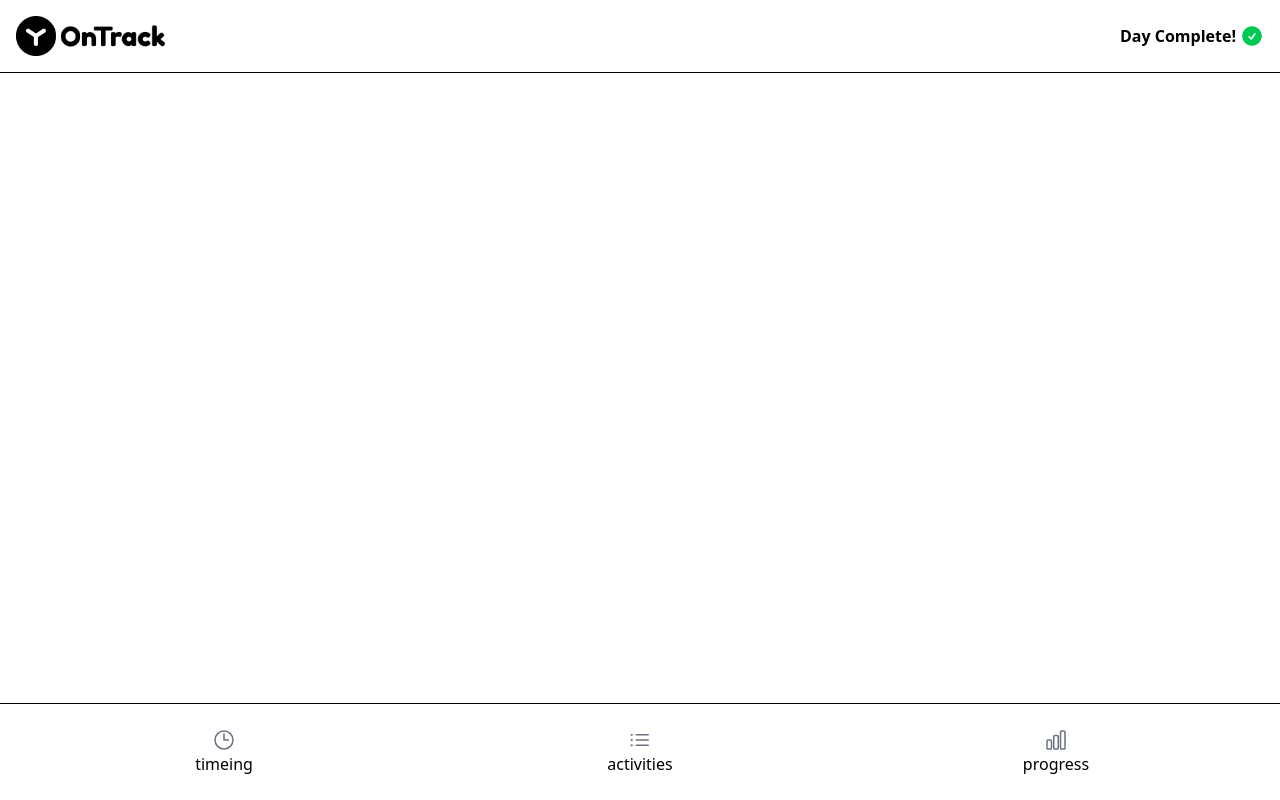
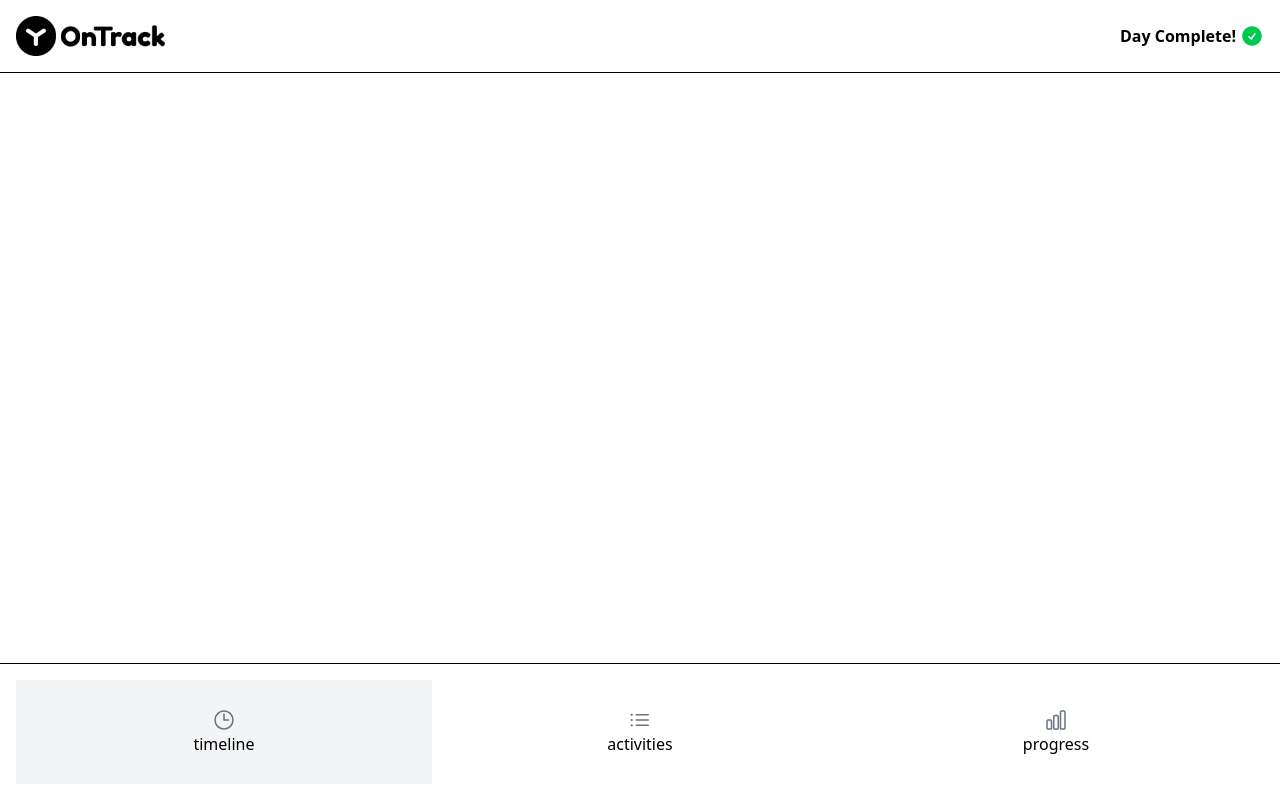
Before and after one commit to asylbekuly/ToDoList-App-Vue3, a Vue app: page / in a window 1280 px wide. Built offline with nearby package versions, Linux system fonts and the light colour scheme.

Commit message:
added the reactive variable

```diff
--- a/src/components/NavItem.vue
+++ b/src/components/NavItem.vue
@@ -1,7 +1,7 @@
 <template>
   <li class="flex-1">
-    <a class="flex flex-col items-center p-2">
-        <slot> </slot>
+    <a class="flex flex-col items-center p-7" :href="$attrs.href">
+      <slot></slot>
     </a>
   </li>
 </template>
--- a/src/components/TheNav.vue
+++ b/src/components/TheNav.vue
@@ -1,19 +1,27 @@
 <script setup>
-import{ClockIcon,ListBulletIcon,ChartBarIcon} from '@heroicons/vue/24/outline'
+import { ClockIcon, ListBulletIcon, ChartBarIcon } from '@heroicons/vue/24/outline'
+import { PAGE_TIMELINE, PAGE_ACTIVITIES, PAGE_PROGRESS } from '@/constants'
+import { ref } from 'vue'
 import NavItem from './NavItem.vue'
+
 const navItems = {
-  'timeing': ClockIcon,
-  'activities': ListBulletIcon,
-  'progress': ChartBarIcon
+  [PAGE_TIMELINE]: ClockIcon,
+  [PAGE_ACTIVITIES]: ListBulletIcon,
+  [PAGE_PROGRESS]: ChartBarIcon,
 }
+
+const curntPage = ref(window.location.hash.replace('#', '') || PAGE_TIMELINE)
 </script>
 
-
-
 <template>
-      <nav class="sticky bottom-0 z-10 bg-white">
+  <nav class="sticky bottom-0 z-10 bg-white">
     <ul class="flex items-center justify-around p-4 border-t">
-      <NavItem v-for="(icon, page) in navItems" :key="page" :href="`#${page}`">
+      <NavItem
+        v-for="(icon, page) in navItems"
+        :key="page"
+        :href="`#${page}`"
+        :class="{'bg-gray-100' : page === curntPage}"
+        @click="curntPage = page">
         <component :is="icon" class="h-6 w-6 text-gray-500" />
         {{ page }}
       </NavItem>
--- /dev/null
+++ b/src/constants.js
@@ -0,0 +1,3 @@
+export const PAGE_TIMELINE = 'timeline';
+export const PAGE_ACTIVITIES = 'activities';
+export const PAGE_PROGRESS = 'progress';
```
